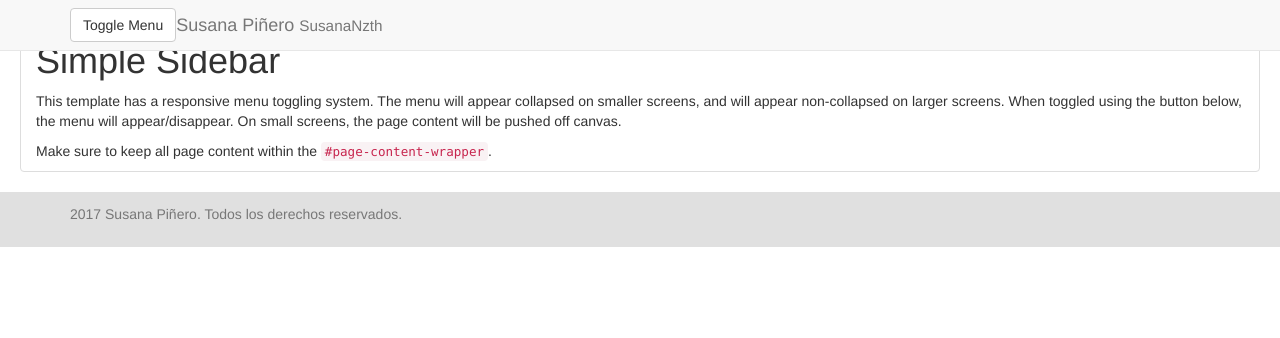
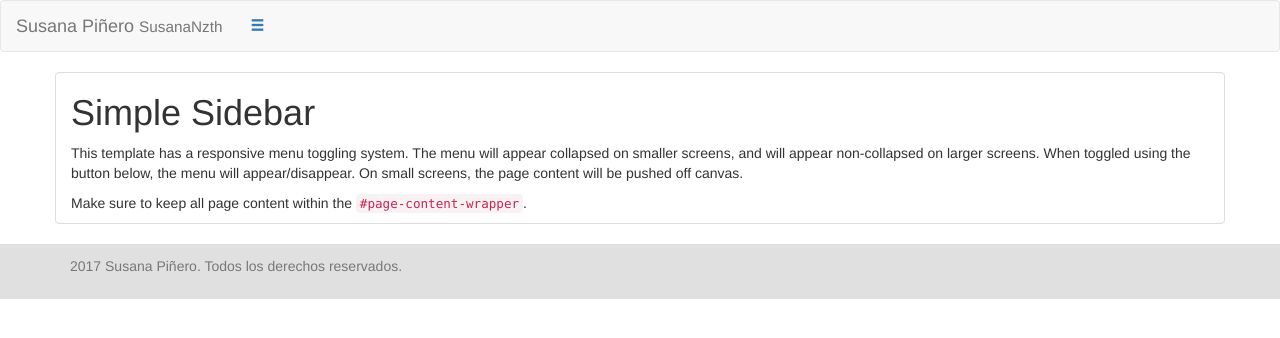
Before and after one commit to susananzth/LP_Bootstrap, a PHP site: page /portfolio.html in a window 1280 px wide. Shown: the top 338 px of the page. Run offline with PHP 8.4, Linux system fonts and the light colour scheme.

Commit message:
Modificando barra de navegación

```diff
--- a/css/mystyle.css
+++ b/css/mystyle.css
@@ -1,6 +1,7 @@
 *{
 
 }
+
 a.link{
     text-decoration: none !important;
     background-color: transparent !important;
@@ -63,7 +64,7 @@ a.link:focus, a.link:before, a.link:active, a.link:hover{
     width: 100%;
     padding: 1% 0;
     background: #e0e0e0;
-    position: absolute;
+    position: relative;
 }
 
 .ecc{
@@ -78,9 +79,11 @@ a.link:focus, a.link:before, a.link:active, a.link:hover{
     text-align: center !important;
 }
 
-body {
-    overflow-x: hidden;
+.navbar-btn{
+    float: right!important;
 }
+
+/* Toggle Styles */
 
 #wrapper {
     padding-left: 0;
@@ -91,39 +94,31 @@ body {
 }
 
 #wrapper.toggled {
-
+    padding-right: 250px;
 }
 
 #sidebar-wrapper {
     z-index: 1000;
     position: fixed;
-    left: 250px;
+    right: 250px;
+    top: 0;
     width: 0;
     height: 100%;
-    margin-left: -250px;
+    margin-right: -250px;
     overflow-y: auto;
-    background: #000;
+    background: #62328a !important;
+    color: #ffffff !important;
     -webkit-transition: all 0.5s ease;
     -moz-transition: all 0.5s ease;
     -o-transition: all 0.5s ease;
     transition: all 0.5s ease;
 }
 
+
+
 #wrapper.toggled #sidebar-wrapper {
     width: 250px;
 }
-
-#page-content-wrapper {
-    width: 100%;
-    position: absolute;
-    padding: 15px;
-}
-
-#wrapper.toggled #page-content-wrapper {
-    position: absolute;
-
-}
-
 /* Sidebar Styles */
 
 .sidebar-nav {
@@ -141,20 +136,20 @@ body {
 }
 
 .sidebar-nav li a {
-    display: block;
     text-decoration: none;
     color: #999999;
 }
 
-.sidebar-nav li a:hover {
+.sidebar-nav li a {
     text-decoration: none;
-    color: #fff;
-    background: rgba(255,255,255,0.2);
+    color: #ffffff !important;
 }
 
+.sidebar-nav li a:hover,
 .sidebar-nav li a:active,
 .sidebar-nav li a:focus {
     text-decoration: none;
+    color: #d3cad4 !important;
 }
 
 .sidebar-nav > .sidebar-brand {
@@ -174,11 +169,11 @@ body {
 
 @media(min-width:768px) {
     #wrapper {
-        padding-left: 0;
+        padding-right: 0;
     }
 
     #wrapper.toggled {
-
+        padding-right: 250px;
     }
 
     #sidebar-wrapper {
--- a/portfolio.html
+++ b/portfolio.html
@@ -31,15 +31,26 @@
     <title>Template with Bootstrap</title>
 </head>
 <body>
-<section>
+
+
+<nav id="navbar" class="navbar navbar-default" role="navigation">
     <div id="wrapper">
-
+        <!--Logo-->
+        <div class="navbar-header">
+            <a class="navbar-brand" href="index.html">
+                Susana Piñero <small> SusanaNzth</small>
+            </a>
+            <!--Mobile menu button | Botón de menú móvil-->
+            <a href="#menu-toggle" class="btn navbar-btn" id="menu-toggle">
+                <span class="glyphicon glyphicon-menu-hamburger"></span>
+            </a>
+        </div>
         <!-- Sidebar -->
         <div id="sidebar-wrapper">
             <ul class="sidebar-nav">
-                <li class="sidebar-brand">
-                    <a href="#">Menú</a>
-                </li>
+                <li class="sidebar-brand"><a href="#">Menú</a> <a href="#menu-toggle" class="btn navbar-btn" id="menu-toggle">
+                    <span class="glyphicon glyphicon-menu-hamburger"></span>
+                </a></li>
                 <li><a href="index.html">Inicio</a></li>
                 <li><a href="article.html">Artículos</a></li>
                 <li><a href="galery.php">Galería</a></li>
@@ -47,52 +58,28 @@
                 <li><a href="contact.html">Contáctame</a></li>
             </ul>
         </div>
-        <nav id="navbar" class="navbar navbar-default navbar-fixed-top" role="navigation">
-            <div class="container">
-                <div class="navbar-header">
-                    <!--Mobile menu button | Botón de menú móvil-->
-                    <a href="#menu-toggle" class="btn navbar-btn btn-default navbar-left" id="menu-toggle">Toggle Menu</a>
-                    <!--Logo-->
-                    <div class="navbar-header">
-                        <a class="navbar-brand" href="index.html">
-                            Susana Piñero <small> SusanaNzth</small>
-                        </a>
-                    </div>
-
-
-
-                </div>
     </div>
 </nav>
+
+<section>
     <div id="page-content-wrapper">
-            <div class="container-fluid">
+        <div class="container">
             <div class="row">
                 <div class="col-lg-12">
                     <h1>Simple Sidebar</h1>
                     <p>This template has a responsive menu toggling system. The menu will appear collapsed on smaller screens, and will appear non-collapsed on larger screens. When toggled using the button below, the menu will appear/disappear. On small screens, the page content will be pushed off canvas.</p>
                     <p>Make sure to keep all page content within the <code>#page-content-wrapper</code>.</p>
-
                 </div>
             </div>
         </div>
     </div>
-        <!-- /#page-content-wrapper -->
+</section>
 
-    </div>
-    <!-- /#wrapper -->
 <footer class="footer">
     <div class="container">
         <p class="text-muted">2017 Susana Piñero. Todos los derechos reservados.</p>
     </div>
 </footer>
-
-
-
-
-</section>
-
-
-
 
 <script type="text/javascript" src="js/jquery-3.2.1.min.js"></script>
 <script type="text/javascript" src="js/bootstrap.min.js"></script>
```
Lines whose indentation alone changed are shown as unchanged.
